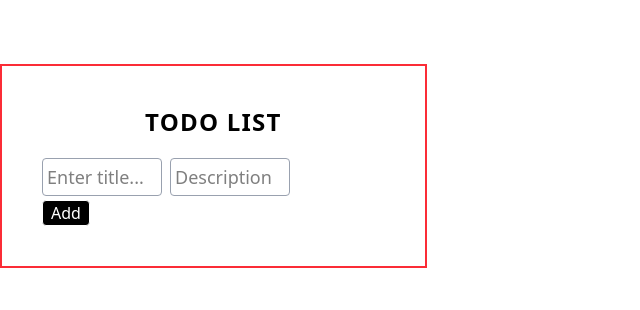
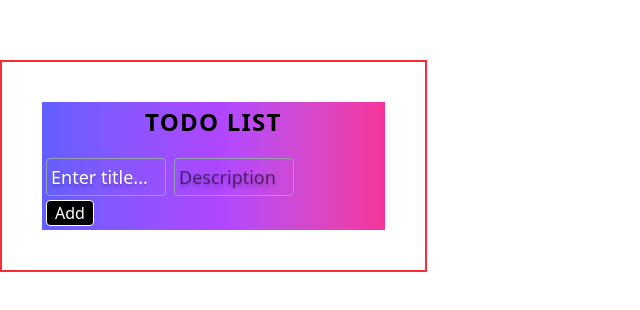
Before and after one commit to Gurpreet-bit-maker/todolist_with-react, a React (Vite) app: page / in a window 1280 px wide. Shown: the part 234-544 px from the top of the page, without its empty margins (0-640 px from the left). Built offline with nearby package versions, Linux system fonts and the light colour scheme.

Commit message:
updated few ui

```diff
--- a/src/Components/Searchcop.jsx
+++ b/src/Components/Searchcop.jsx
@@ -13,7 +13,7 @@ export default function Searchcop({
 
 {
   return (
-    <div>
+    <div className="bg-gradient-to-r from-indigo-500 via-purple-500 to-pink-500 p-1">
       <h1 className="text-2xl font-bold text-center mb-5 tracking-wider">
         TODO LIST
       </h1>
@@ -23,14 +23,14 @@ export default function Searchcop({
             type="text"
             placeholder="Enter title..."
             onChange={(event) => setfun(event.target.value)}
-            className="border-1 border-gray-400 w-30 text-lg p-1 rounded"
+            className="border-1 border-gray-400 w-30 text-lg p-1 rounded placeholder-white text-white text-shadow-lg"
             value={inpValue}
           />
           <input
             type="text"
             placeholder="Description"
             onChange={(event) => setDes(event.target.value)}
-            className="border-1 ml-2 border-gray-400 w-30 text-lg p-1 rounded"
+            className="border-1 ml-2 border-gray-400 w-30 text-lg p-1 rounded text-shadow-lg"
             value={desValue}
           />
           <br />
--- a/src/Components/Tasklist.jsx
+++ b/src/Components/Tasklist.jsx
@@ -82,11 +82,11 @@ export default function Tasklist() {
           return (
             <div key={i} className="">
               {items.comp ? (
-                <div>
-                  <p className="bg-red-500 text-white px-1 border-gray-700 border-1 mt-1 relative p-1 w-full">
+                <div className="">
+                  <p className="bg-yellow-500 text-black px-1   mt-1 relative p-1 w-full ">
                     {items.task}
                     <button
-                      className="border-1 absolute right-22 text-gray-400 bg-white rounded px-1 text-sm pt-1"
+                      className=" absolute right-22 text-gray-400 bg-white rounded px-1 text-sm pt-1"
                       onClick={() => deleteTask(i)}
                     >
                       Delete
@@ -94,7 +94,7 @@ export default function Tasklist() {
 
                     <button
                       onClick={() => complatedTaskFunc(i)}
-                      className="border-1 absolute right-0  text-blue-500 font-bold bg-white rounded px-1  text-sm pt-1 w-20"
+                      className=" absolute right-1  text-blue-500 font-bold bg-white rounded px-1  text-sm pt-1 w-20"
                     >
                       Complated
                     </button>
@@ -102,7 +102,7 @@ export default function Tasklist() {
                 </div>
               ) : (
                 <div>
-                  <p className="bg-gray-300 text-gray-700 px-1 border-gray-700 border-1 mt-1 relative p-1">
+                  <p className="bg-gray-300 text-gray-700 px-1 border-gray-700 border-1 mt-1 relative p-1 ">
                     {items.task}
                     <button
                       className="border-1 absolute right-27  bg-white rounded px-1 text-sm pt-1"
@@ -112,7 +112,7 @@ export default function Tasklist() {
                     </button>
                     <button
                       onClick={() => complatedTaskFunc(i)}
-                      className="border-1 absolute right-0  bg-white rounded px-1  text-sm pt-1  w-25"
+                      className="border-1 absolute right-1  bg-white rounded px-1  text-sm pt-1  w-25"
                     >
                       Do complate
                     </button>
```
